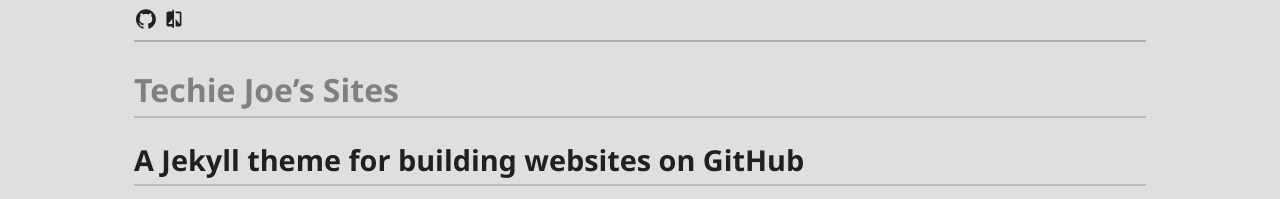
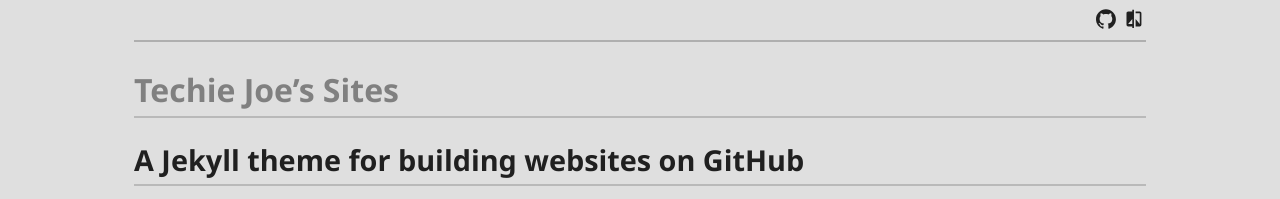
Before and after one commit to techie-joe/sites, a Jekyll site: the page built from README.md, in a window 1280 px wide. Shown: the top 199 px of the page. Built offline with Jekyll 4.4.1, drawn with Linux system fonts in a browser that asks for light colours; our own code applies the rules of GitHub Pages for plain Markdown files; comment, search, counter and statistics services are not loaded.

Commit message:
Update header.html

```diff
--- a/_includes/header.html
+++ b/_includes/header.html
@@ -1,11 +1,13 @@
 {% if page.bar != 'hide' and site.bar != 'hide' %}
   <nav id="_header-bar">
     <div class="_flex my-2">
-      {% if page.url == '' or page.url == '/' %}{% else %}
-        {% if page.show_title != 'hide' and site.show_title != 'hide' and site.title and site.title != page.title %}
-          <div class="_flex-main"><h1 class="_title"><a href="{{ '/' | site.github.url }}">{{ site.title }}</a></h1></div>
+      <div class="_flex-main">
+        {% if page.url == '' or page.url == '/' %}{% else %}
+          {% if page.show_title != 'hide' and site.show_title != 'hide' and site.title and site.title != page.title %}
+            <h1 class="_title"><a href="{{ '/' | site.github.url }}">{{ site.title }}</a></h1>
+          {% endif %}
         {% endif %}
-      {% endif %}
+      </div>
       {% include topmenu.html %}
     </div>
     <hr class="mt-0" />
```
